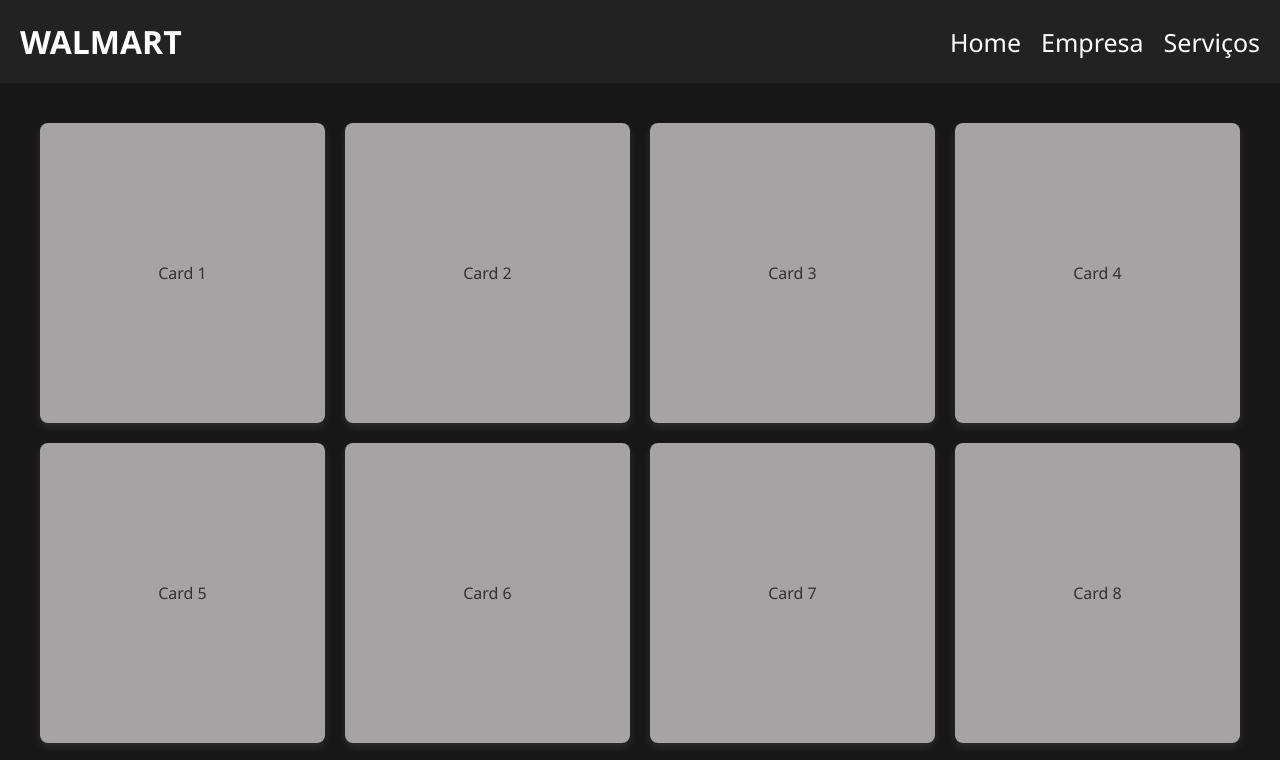
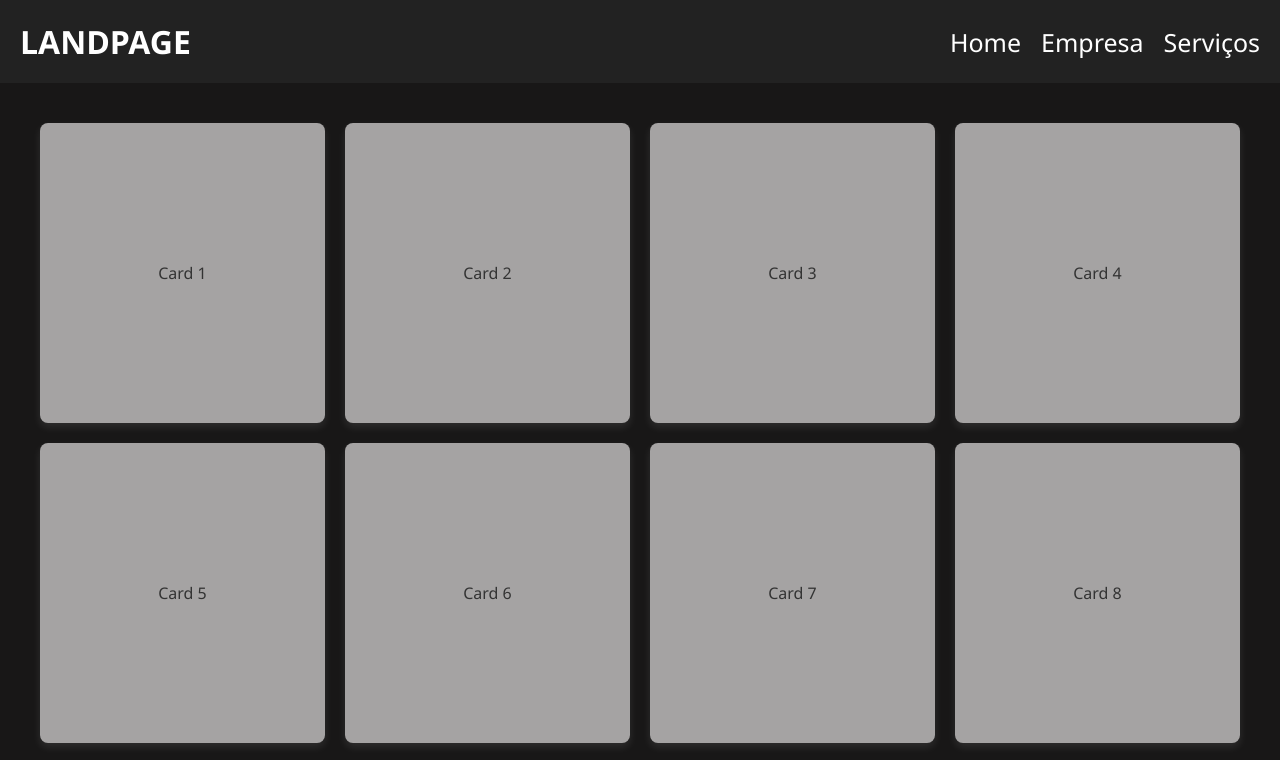
Before and after one commit to rogermasp/landpage, a plain HTML site: page index.html in a window 1280 px wide. Shown: the top 760 px of the page. Drawn offline with Linux system fonts and the light colour scheme.

Commit message:
descrição logo alterada

```diff
--- a/index.html
+++ b/index.html
@@ -11,7 +11,7 @@
 <body>
   <header>
     <div class="logo">
-      <h1>WALMART</h1>
+      <h1>LANDPAGE</h1>
     </div>
     <!-- Botão de menu hambúrguer -->
     <div class="menu-toggle" onclick="toggleMenu()">
```
